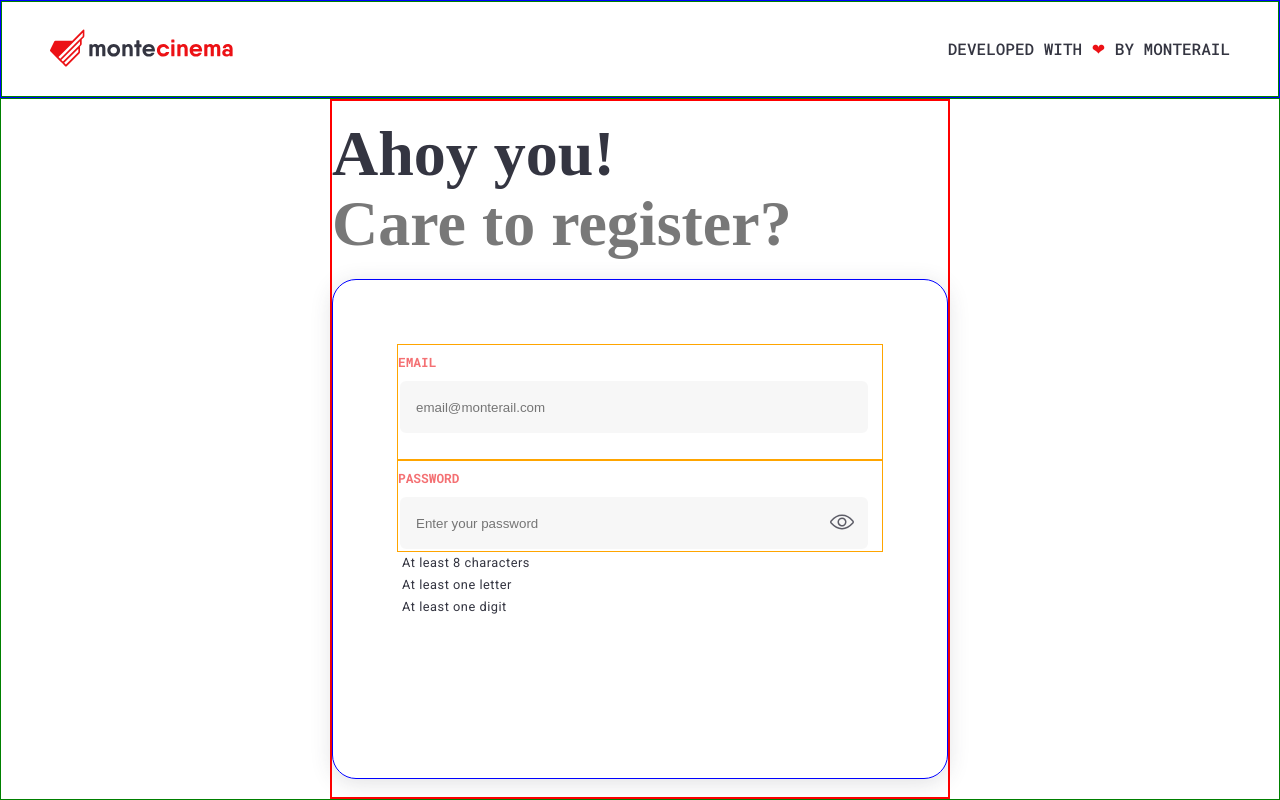
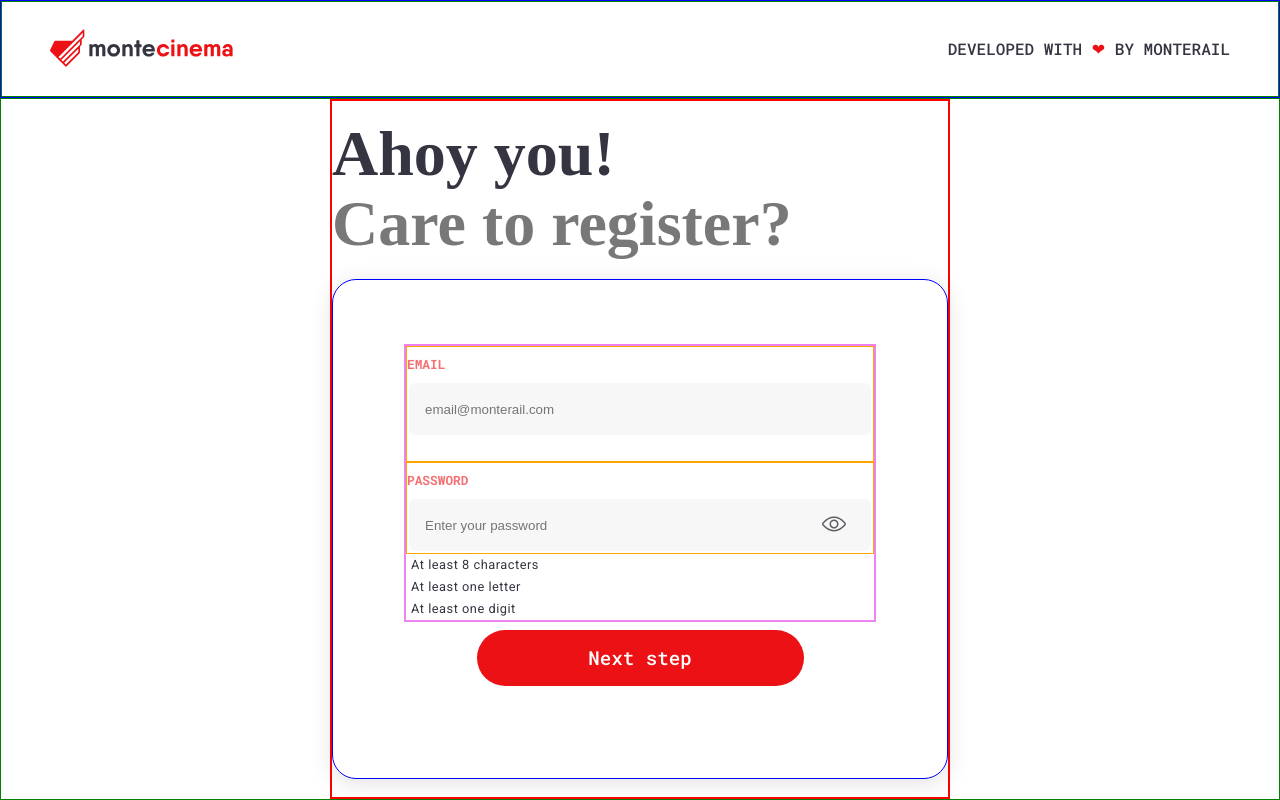
Before and after one commit to MartaSolo/monte-cinema, a React (Create React App) app: page / in a window 1280 px wide. Built offline with nearby package versions, Linux system fonts and the light colour scheme; a web font is replaced by a local one.

Commit message:
added Button component, added it to the RegisterFirstStep component

```diff
--- /dev/null
+++ b/src/components/Button/Button.js
@@ -0,0 +1,16 @@
+import "./Button.scss";
+
+const Button = ({ className, type, disabled, onClick, text }) => {
+  return (
+    <button
+      className={className}
+      type={type}
+      disabled={disabled}
+      onClick={onClick}
+    >
+      {text}
+    </button>
+  );
+};
+
+export default Button;
--- /dev/null
+++ b/src/components/Button/Button.scss
@@ -0,0 +1,20 @@
+@use "../../scss/settings/colors" as c;
+@use "../../scss/settings/fonts" as f;
+@use "../../scss/settings/mixins" as m;
+
+.button {
+  height: 56px;
+  width: 327px;
+  border-radius: 64px;
+  background-color: c.$colorAccent;
+  color: c.$colorBackgroundPrimary;
+  font-family: f.$fontSecondary;
+  font-size: 1.2rem;
+  line-height: 100%;
+  border: none;
+  cursor: pointer;
+  margin-top: 8px;
+  &:disabled {
+    cursor: not-allowed;
+  }
+}
--- /dev/null
+++ b/src/components/Button/index.js
@@ -0,0 +1,3 @@
+import Button from "./Button";
+
+export default Button;
--- a/src/components/FormWrapper/FormWrapper.scss
+++ b/src/components/FormWrapper/FormWrapper.scss
@@ -3,10 +3,12 @@
 @use "../../scss/settings/mixins" as m;
 
 .register_wrapper {
-  // background-color: blue;
   width: 100%;
   padding: 16px;
   border: 1px solid blue;
+  display: flex;
+  flex-direction: column;
+  align-items: center;
   @include m.mediumScreen {
     box-shadow: 0px 4px 22px c.$colorShadow;
     border-radius: 24px;
--- a/src/components/Input/Input.scss
+++ b/src/components/Input/Input.scss
@@ -6,6 +6,7 @@
   border: 1px solid orange;
   display: flex;
   flex-direction: column;
+
   .input__label {
     font-family: f.$fontSecondary;
     font-size: 0.8rem;
@@ -17,8 +18,6 @@
   }
   .input__input {
     height: 56px;
-    width: 100%;
-    max-width: 472px;
     border-radius: 8px;
     background-color: c.$colorInputBackground;
     padding: 16px;
--- a/src/components/RegisterFirstStep/RegisterFirstStep.js
+++ b/src/components/RegisterFirstStep/RegisterFirstStep.js
@@ -2,6 +2,7 @@ import { useState } from "react";
 import RegisterStepTitle from "../RegisterStepTitle";
 import FormWrapper from "../FormWrapper";
 import Input from "../Input";
+import Button from "../Button";
 import { ReactComponent as EyeIcon } from "../../assets/eye.svg";
 import regex from "../../utils/regex";
 import "./RegisterFirstStep.scss";
@@ -21,7 +22,7 @@ const RegisterFirstStep = ({ step, setStep, newUser, setNewUser }) => {
   // console.log("passwordError", passwordError);
 
   const [passwordType, setPasswordType] = useState("password");
-  console.log("passwordType", passwordType);
+  // console.log("passwordType", passwordType);
 
   const handleChange = (e) => {
     setNewUser((prev) => ({ ...prev, [e.target.name]: e.target.value }));
@@ -69,6 +70,25 @@ const RegisterFirstStep = ({ step, setStep, newUser, setNewUser }) => {
     }
   };
 
+  const handleNextStep = () => {
+    setStep((prev) => prev + 1);
+  };
+
+  const disableButton = () => {
+    if (
+      !newUser.email ||
+      !newUser.password ||
+      emailError ||
+      passwordError.charNum ||
+      passwordError.oneLetter ||
+      passwordError.oneDigit
+    ) {
+      return "disabled";
+    } else {
+      return "";
+    }
+  };
+
   return (
     <div className="register__step--first">
       <RegisterStepTitle title="Ahoy you!" subtitle="Care to register?" />
@@ -89,6 +109,7 @@ const RegisterFirstStep = ({ step, setStep, newUser, setNewUser }) => {
             onBlur={handleEmailBlur}
           />
           <div className="email__error">{emailError}</div>
+
           <Input
             divClassName="input password"
             labelClassName="input__label password"
@@ -116,126 +137,18 @@ const RegisterFirstStep = ({ step, setStep, newUser, setNewUser }) => {
             </p>
           </div>
         </div>
+        <div className="buttons">
+          <Button
+            className="button next"
+            type="button"
+            text="Next step"
+            onClick={handleNextStep}
+            disabled={disableButton()}
+          />
+        </div>
       </FormWrapper>
     </div>
   );
 };
 
 export default RegisterFirstStep;
-
-// import { useState } from "react";
-// import RegisterStepTitle from "../RegisterStepTitle";
-// import FormWrapper from "../FormWrapper";
-// import Input from "../Input";
-// import { ReactComponent as EyeIcon } from "../../assets/eye.svg";
-// import regex from "../../utils/regex";
-// import "./RegisterFirstStep.scss";
-
-// const RegisterFirstStep = ({ step, setStep, newUser, setNewUser }) => {
-//   // console.log("newUser.email", newUser.email);
-//   // console.log("newUser.password", newUser.password);
-//   // console.log("newUser.password.length", newUser.password.length);
-
-//   const [emailError, setEmailError] = useState("");
-
-//   const [passwordError, setPasswordError] = useState({
-//     charNum: null,
-//     oneLetter: null,
-//     oneDigit: null,
-//   });
-//   // console.log("passwordError", passwordError);
-
-//   const [passwordType, setPasswordType] = useState("password");
-
-//   const handleChange = (e) => {
-//     setNewUser((prev) => ({ ...prev, [e.target.name]: e.target.value }));
-//   };
-
-//   const handleEmailBlur = () => {
-//     if (newUser.email.length === 0 || !regex.email.test(newUser.email)) {
-//       setEmailError("Please enter correct email address");
-//     }
-//   };
-
-//   const handlePassrowdBlur = () => {
-//     setPasswordError({ charNum: true, oneLetter: true, oneDigit: true });
-//     if (newUser.password.length === 8) {
-//       setPasswordError((prev) => ({ ...prev, charNum: false }));
-//     }
-//     if (regex.passOneLetter.test(newUser.password)) {
-//       setPasswordError((prev) => ({ ...prev, oneLetter: false }));
-//     }
-//     if (regex.passOneDigit.test(newUser.password)) {
-//       setPasswordError((prev) => ({ ...prev, oneDigit: false }));
-//     }
-//   };
-
-//   const divEmailClassName = () => {
-//     return emailError ? "input email error" : "input email";
-//   };
-
-//   const passErrorClassName = (value) => {
-//     switch (value) {
-//       case null:
-//         return "password__error";
-//       case true:
-//         return "password__error error";
-//       case false:
-//         return "password__error correct";
-//       default:
-//         return "password__error";
-//     }
-//   };
-
-//   return (
-//     <div className="register__step--first">
-//       <RegisterStepTitle title="Ahoy you!" subtitle="Care to register?" />
-//       <FormWrapper>
-//         <div className="inputs">
-//           <Input
-//             divClassName={divEmailClassName()}
-//             labelClassName="input__label email"
-//             htmlFor="email"
-//             label="email"
-//             inputClassName="input__input email"
-//             inputType="email"
-//             id="email"
-//             name="email"
-//             placeholder="email@monterail.com"
-//             value={newUser.email}
-//             onChange={handleChange}
-//             onBlur={handleEmailBlur}
-//           />
-//           <div className="email__error">{emailError}</div>
-//           <Input
-//             divClassName="input password"
-//             labelClassName="input__label password"
-//             htmlFor="password"
-//             label="password"
-//             inputClassName="input__input password"
-//             inputType={passwordType}
-//             id="password"
-//             name="password"
-//             placeholder="Enter your password"
-//             value={newUser.password}
-//             onChange={handleChange}
-//             onBlur={handlePassrowdBlur}
-//           />
-//           <div className="password__errors">
-//             <p className={passErrorClassName(passwordError.charNum)}>
-//               At least 8 characters
-//             </p>
-//             <p className={passErrorClassName(passwordError.oneLetter)}>
-//               At least one letter
-//             </p>
-//             <p className={passErrorClassName(passwordError.oneDigit)}>
-//               At least one digit
-//             </p>
-//           </div>
-//         </div>
-//       </FormWrapper>
-//     </div>
-//   );
-// };
-
-// export default RegisterFirstStep;
--- a/src/components/RegisterFirstStep/RegisterFirstStep.scss
+++ b/src/components/RegisterFirstStep/RegisterFirstStep.scss
@@ -11,6 +11,11 @@
   justify-content: center;
   @include m.mediumScreen {
     align-items: flex-start;
+  }
+  .inputs {
+    border: 2px solid violet;
+    width: 100%;
+    max-width: 472px;
   }
 }
 
--- a/src/components/RegisterSecondStep/RegisterSecondStep.js
+++ b/src/components/RegisterSecondStep/RegisterSecondStep.js
@@ -1,5 +1,6 @@
 import RegisterStepTitle from "../RegisterStepTitle";
 import FormWrapper from "../FormWrapper";
+import Button from "../Button";
 import "./RegisterSecondStep.scss";
 
 const RegisterSecondStep = ({ step }) => {
```
